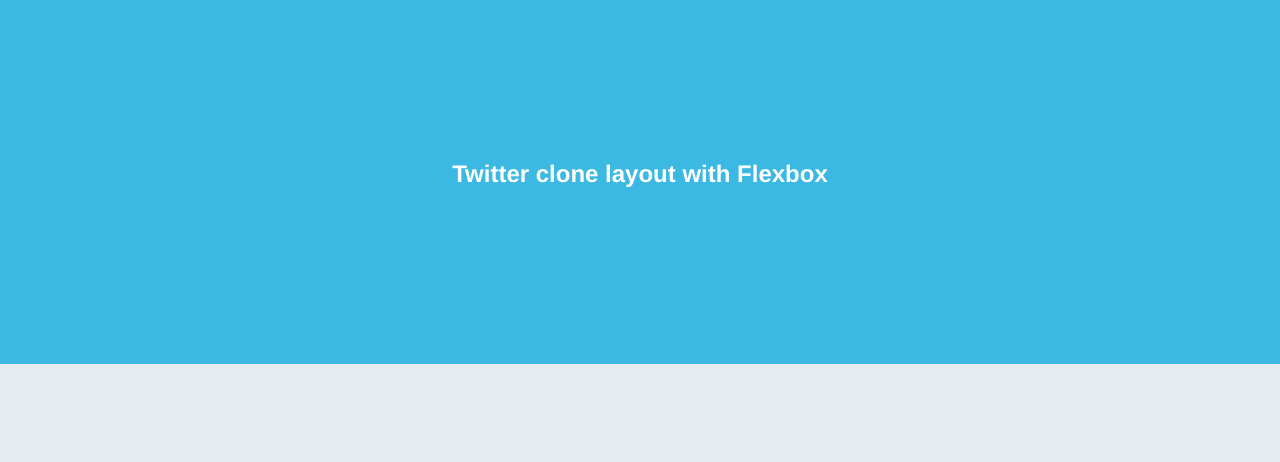
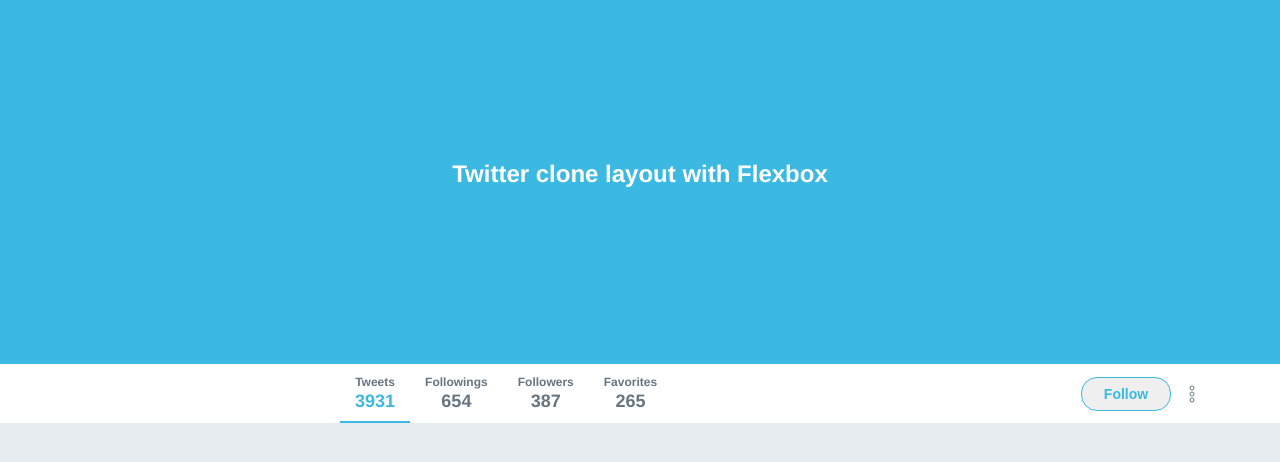
Before and after one commit to Johnny-Saraiva/flexbox, a plain HTML site: page index.html in a window 1280 px wide. Shown: the part 62-524 px from the top of the page. Drawn offline with Linux system fonts and the light colour scheme.

Commit message:
Configured bar layout

```diff
--- a/index.html
+++ b/index.html
@@ -24,9 +24,38 @@
       </div>
     </div>
   </header>
+
   <section class="banner">
     <h1>Twitter clone layout with Flexbox</h1>
   </section>
 
+  <section class="bar">
+    <div class="content">
+      <ul>
+        <li class="active">
+          <span>Tweets</span>
+          <strong>3931</strong>
+        </li>
+        <li>
+          <span>Followings</span>
+          <strong>654</strong>
+        </li>
+        <li>
+          <span>Followers</span>
+          <strong>387</strong>
+        </li>
+        <li>
+          <span>Favorites</span>
+          <strong>265</strong>
+        </li>
+      </ul>
+
+      <div class="action">
+        <button>Follow</button>
+        <img src="/images/more.svg" alt="More">
+      </div>
+    </div>
+
+  </section>
 </body>
 </html>
--- a/styles.css
+++ b/styles.css
@@ -107,3 +107,80 @@ section.banner {
 
   color: #fff;
 }
+
+section.bar {
+  height: 59px;
+  background: #fff;
+  box-shadow: 0 1px, 3px rgba(0, 0, 0, 0.25);
+}
+
+section.bar .content {
+  display: flex;
+  justify-content: space-between;
+  align-items: center;
+  padding-left: 285px;
+  height: 100%;
+}
+
+section.bar .content ul {
+  display: flex;
+  list-style: none;
+  height: 100%;
+}
+
+section.bar .content ul li {
+  display: flex;
+  flex-direction: column;
+  justify-content: center;
+  align-items: center;
+  padding: 0 15px;
+  position: relative;
+}
+
+section.bar .content ul li.active::after {
+  content: '';
+  width: 100%;
+  height: 2px;
+  position: absolute;
+  bottom: 0;
+  left: 0;
+  background: #3bb9e3;
+}
+
+section.bar .content ul li.active strong {
+  color: #3bb9e3;
+}
+
+section.bar .content ul li span {
+  color: #667580;
+  font-size: 12px;
+  font-weight: bold;
+}
+
+section.bar .content ul li strong {
+  color: #667580;
+  font-size: 18px;
+  font-weight: bold;
+  margin-top: 2px;
+}
+
+section.bar .content .action {
+  display: flex;
+}
+
+section.bar .content .action button {
+  height: 34px;
+
+  display: flex;
+  align-items: center;
+  justify-content: center;
+
+  width: 90px;
+  font-weight: bold;
+  font-size: 14px;
+  border: 1px solid #3bb9e3;
+  border-radius: 16px;
+  color: #3bb9e3;
+
+  margin-right: 18px;
+}
```
